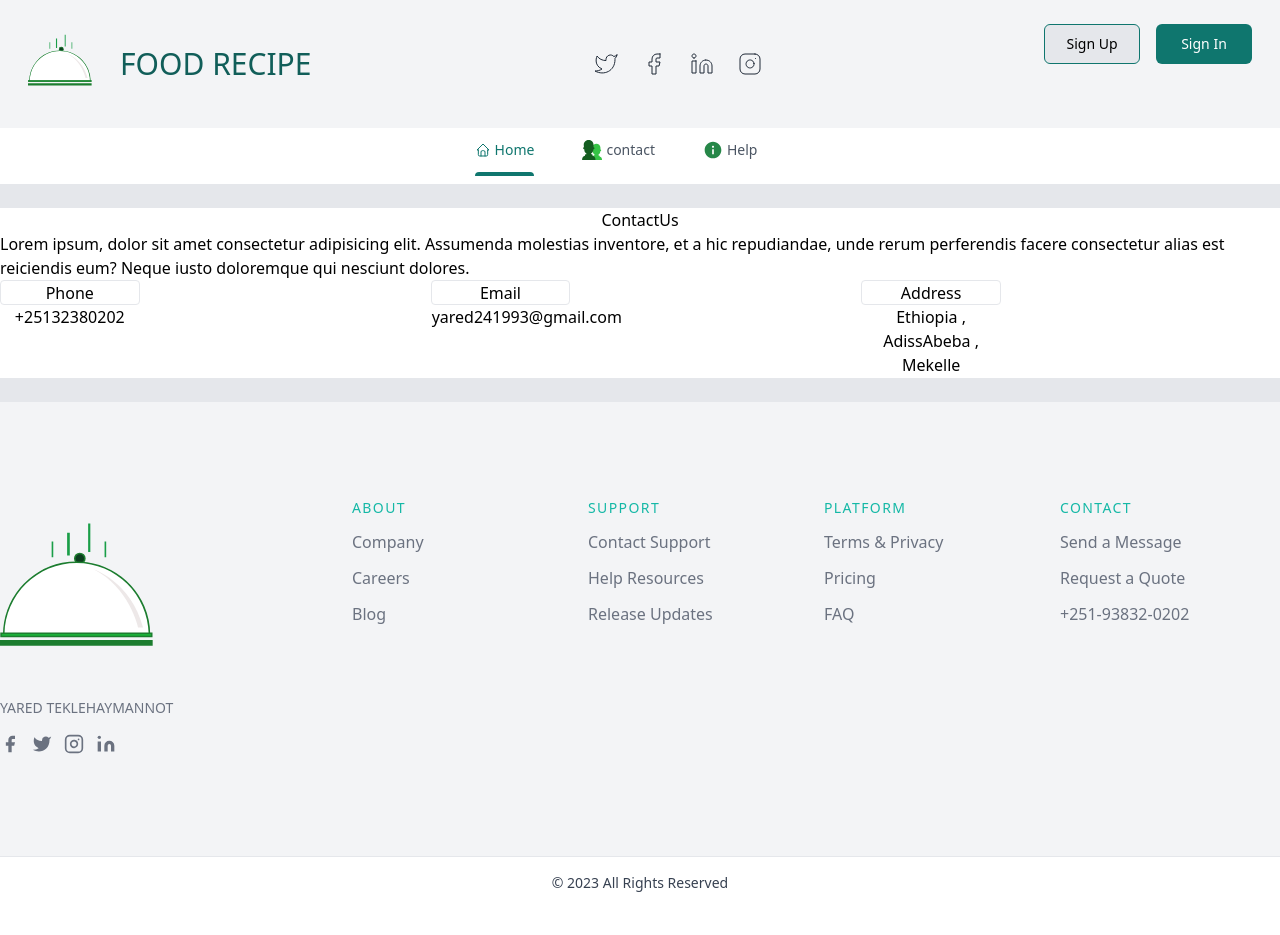
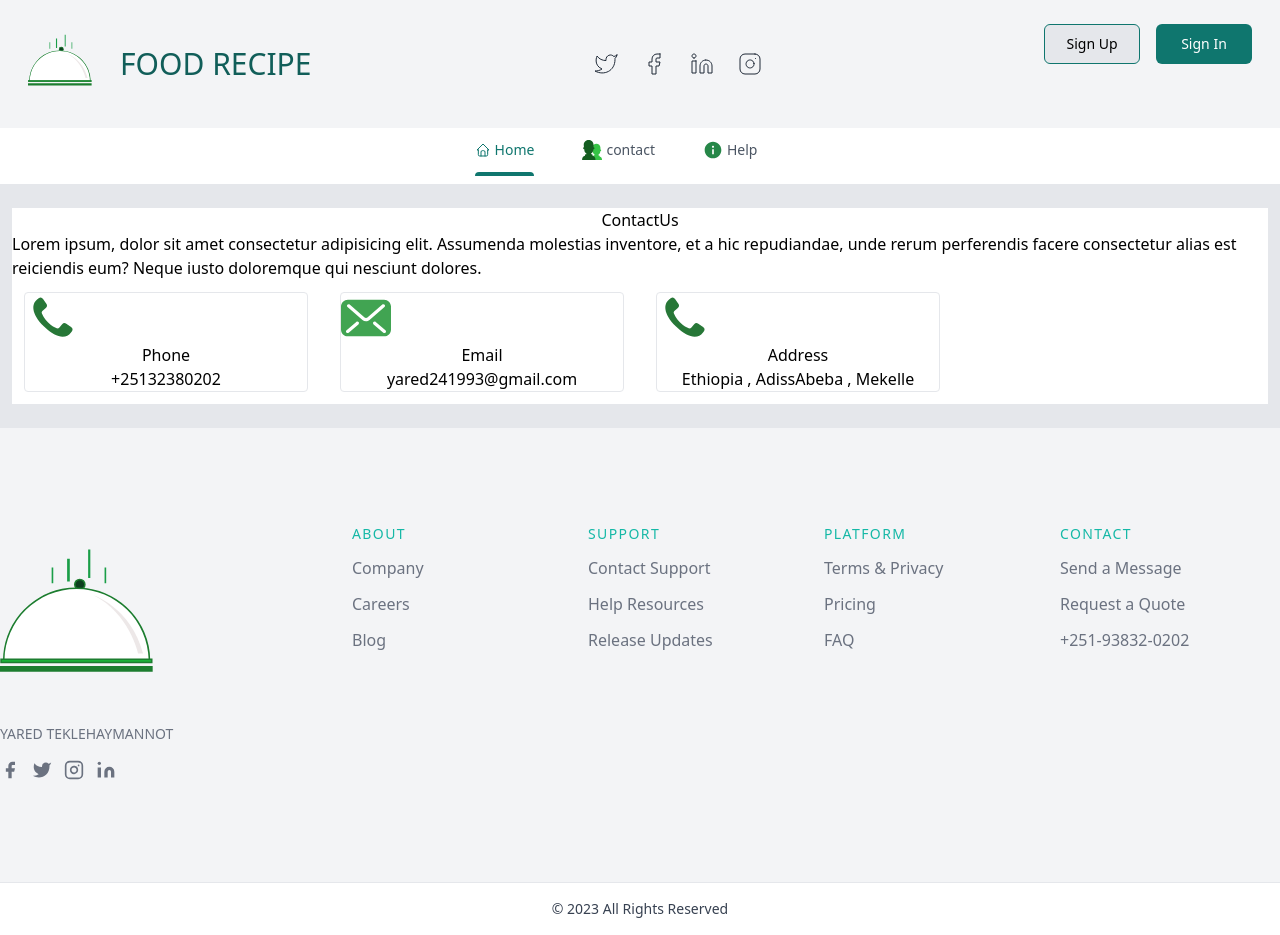
Before and after one commit to yadamoon/food-recipe, a React (Vite) app: page /contact in a window 1280 px wide. Before the commit the page ends 909 px from the top, so only its background shows below. Built offline with nearby package versions, Linux system fonts and the light colour scheme.

Commit message:
updated css part

```diff
--- a/src/components/Navs/Contact.jsx
+++ b/src/components/Navs/Contact.jsx
@@ -81,7 +81,7 @@ const Contact = () => {
     //     </div>
     //   </div>
     // </div>
-    <div className="bg-white">
+    <div className="bg-white  mx-3">
       <h1 className="text-center">ContactUs</h1>
       <p>
         Lorem ipsum, dolor sit amet consectetur adipisicing elit. Assumenda
@@ -89,16 +89,37 @@ const Contact = () => {
         consectetur alias est reiciendis eum? Neque iusto doloremque qui
         nesciunt dolores.
       </p>
-      <div className=" grid grid-cols-3 gap-3">
-        <div className="border rounded text-center w-1/3 h-1/4 col-span-1">
+      <div className=" grid grid-cols-1 md:grid-cols-3 lg:grid-cols-4 gap-8 sm:grid-cols-2 p-3 ">
+        <div className="border rounded text-center w-full h-auto col-span-1">
+          <img
+            src="public/svg/call-svgrepo-com.svg"
+            width={50}
+            height={50}
+            alt="phone"
+            className=""
+          />
           <h1>Phone</h1>
           <p>+25132380202</p>
         </div>
-        <div className="border rounded text-center w-1/3 h-1/4 col-span-1 ">
+        <div className="border rounded text-center w-full h-auto col-span-1 ">
+          <img
+            src="public/images/email-14-svgrepo-com.svg"
+            alt="Envelope with a newsletter"
+            className=" "
+            width={50}
+            height={50}
+          />
           <h1>Email</h1>
           <p>yared241993@gmail.com</p>
         </div>
-        <div className="border rounded text-center w-1/3 h-1/4 col-span-1 ">
+        <div className="border rounded text-center w-full h-auto col-span-1 ">
+          <img
+            src="public/svg/call-svgrepo-com.svg"
+            width={50}
+            height={50}
+            alt="phone"
+            className=""
+          />
           <h1>Address</h1>
           <p>Ethiopia , AdissAbeba , Mekelle</p>
         </div>
```
